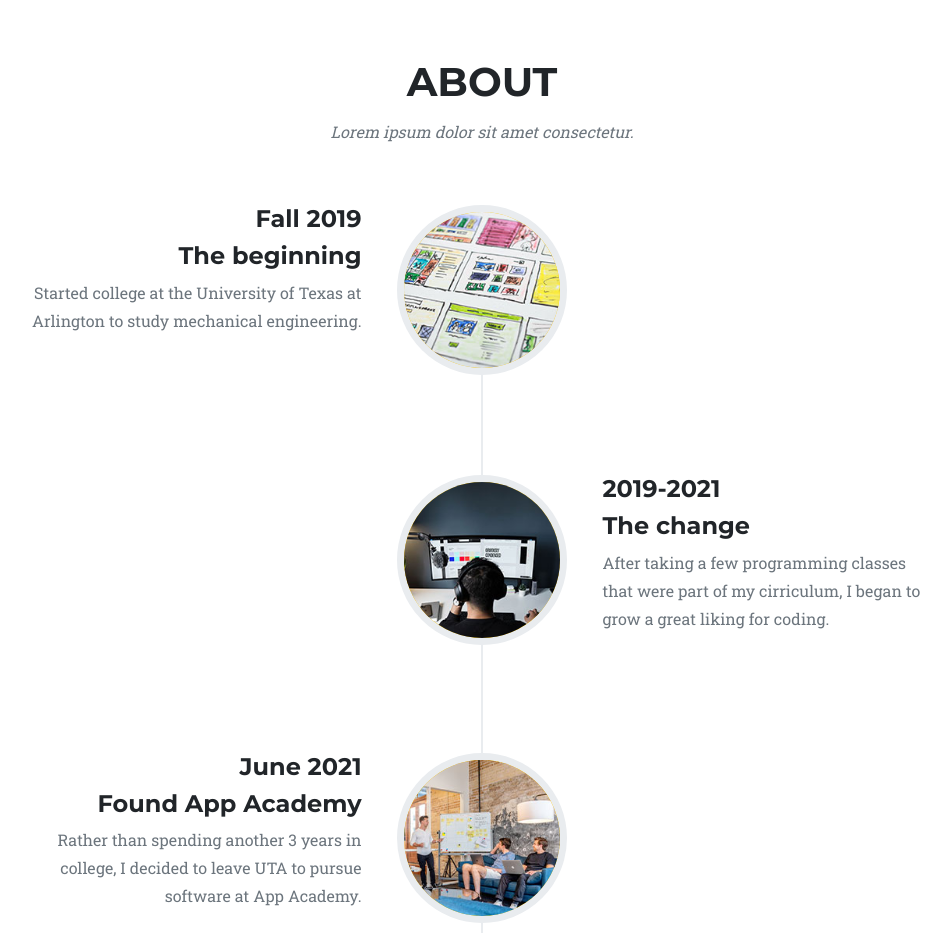
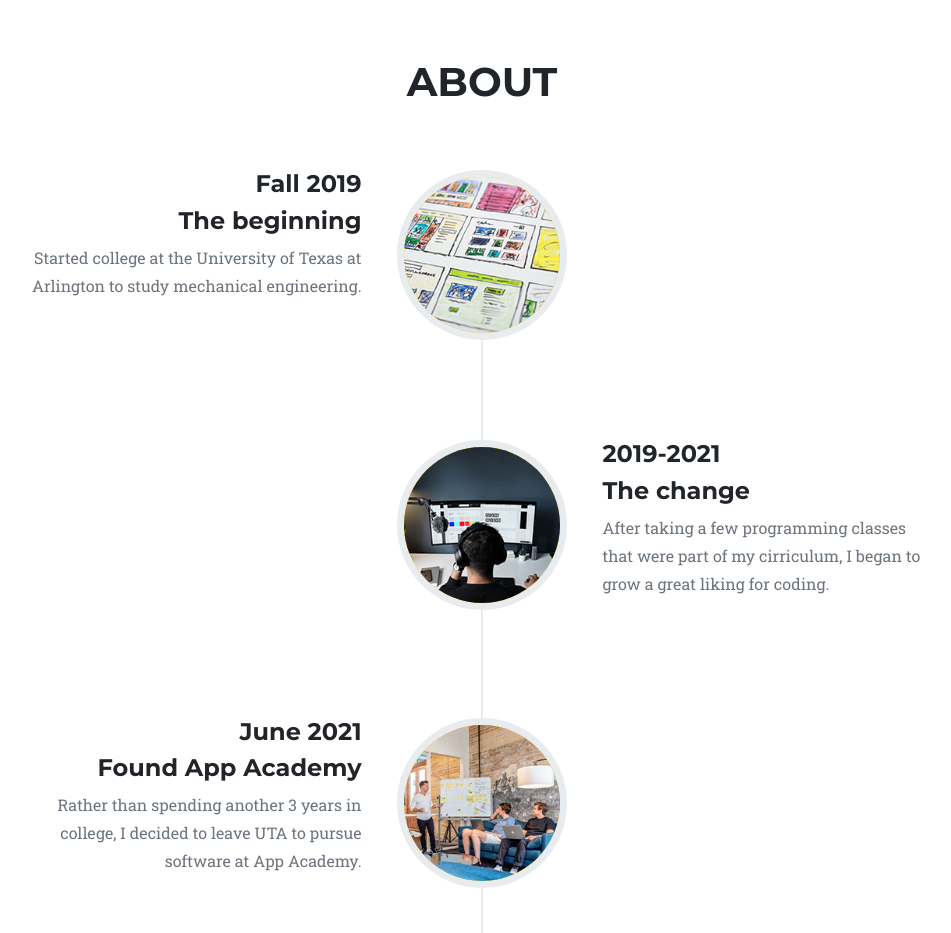
Before and after one commit to iethan-h/iethan-h.github.io, a plain HTML site: page index.html in a window 1280 px wide. Shown: the part 920-1853 px from the top of the page, without its empty margins (158-1109 px from the left). Drawn offline with nearby package versions, Linux system fonts and the light colour scheme.

Commit message:
Update index.html

```diff
--- a/index.html
+++ b/index.html
@@ -49,7 +49,7 @@
             <div class="container">
                 <div class="text-center">
                     <h2 class="section-heading text-uppercase">About</h2>
-                    <h3 class="section-subheading text-muted">Lorem ipsum dolor sit amet consectetur.</h3>
+                    <h3 class="section-subheading text-muted"> </h3>
                 </div>
                 <ul class="timeline">
                     <li>
@@ -173,7 +173,7 @@
             <div class="container">
                 <div class="text-center">
                     <h2 class="section-heading text-uppercase">Portfolio</h2>
-                    <h3 class="section-subheading text-muted">Lorem ipsum dolor sit amet consectetur.</h3>
+                    <h3 class="section-subheading text-muted"> </h3>
                 </div>
                 <div class="row">
                     <div class="col-lg-4 col-sm-6 mb-4">
```
